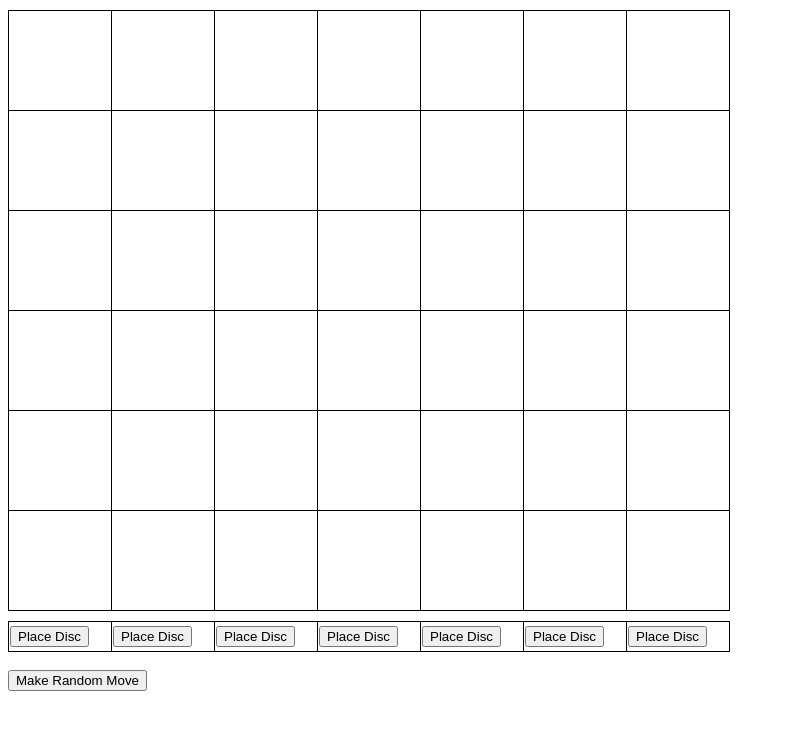
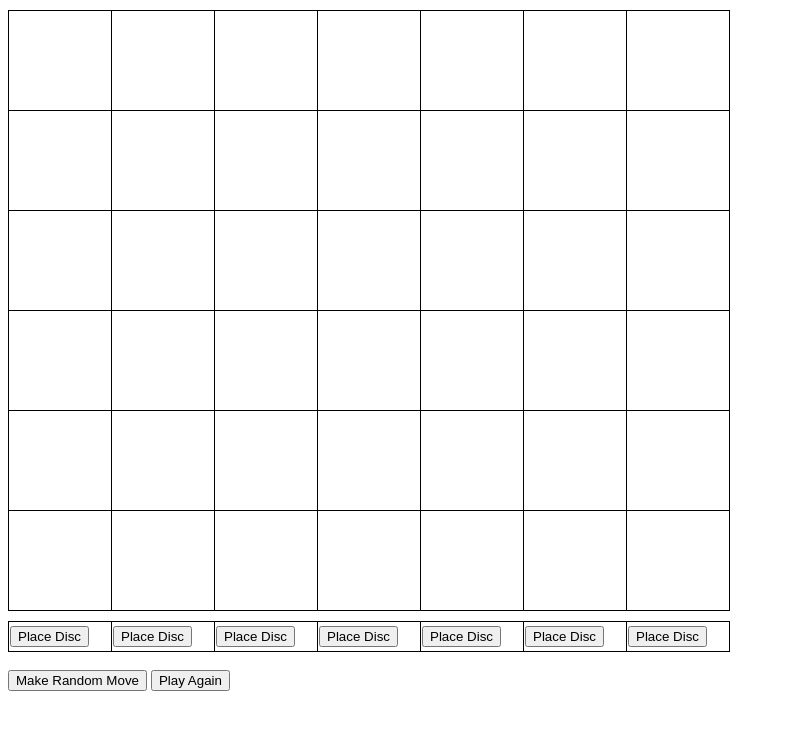
Before and after one commit to MrMicrowaveOven/ConnectFourKill, a plain HTML site: page index.html in a window 1280 px wide. Shown: the whole page, without its empty margins (0-785 px from the left). Drawn offline with Linux system fonts and the light colour scheme.

Commit message:
Added playAgain button

```diff
--- a/index.html
+++ b/index.html
@@ -78,5 +78,6 @@
     </table>
     <br>
     <button type="button" name="button" id="makeRandomMove" onclick="makeRandomMove()">Make Random Move</button>
+    <button type="button" name="button" id="playAgain" onclick="playAgain()">Play Again</button>
   </body>
 </html>
--- a/script.js
+++ b/script.js
@@ -10,6 +10,10 @@ document.columns = [
 
 document.whoseTurn = 0;
 document.totalNumDiscs = 0;
+
+function playAgain() {
+  location.reload();
+}
 
 function makeRandomMove() {
   var possibleMoves = getPossibleMoves();
```
